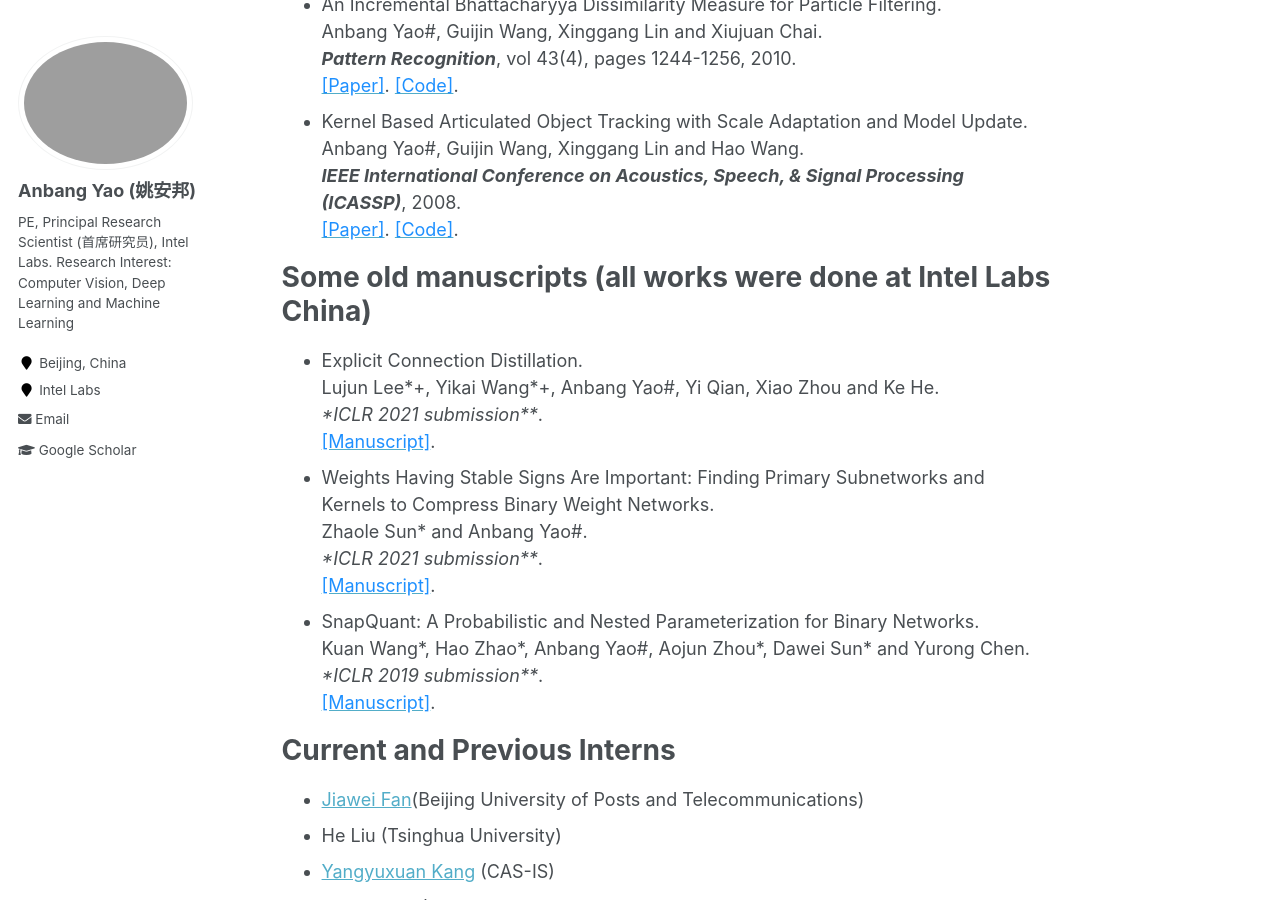
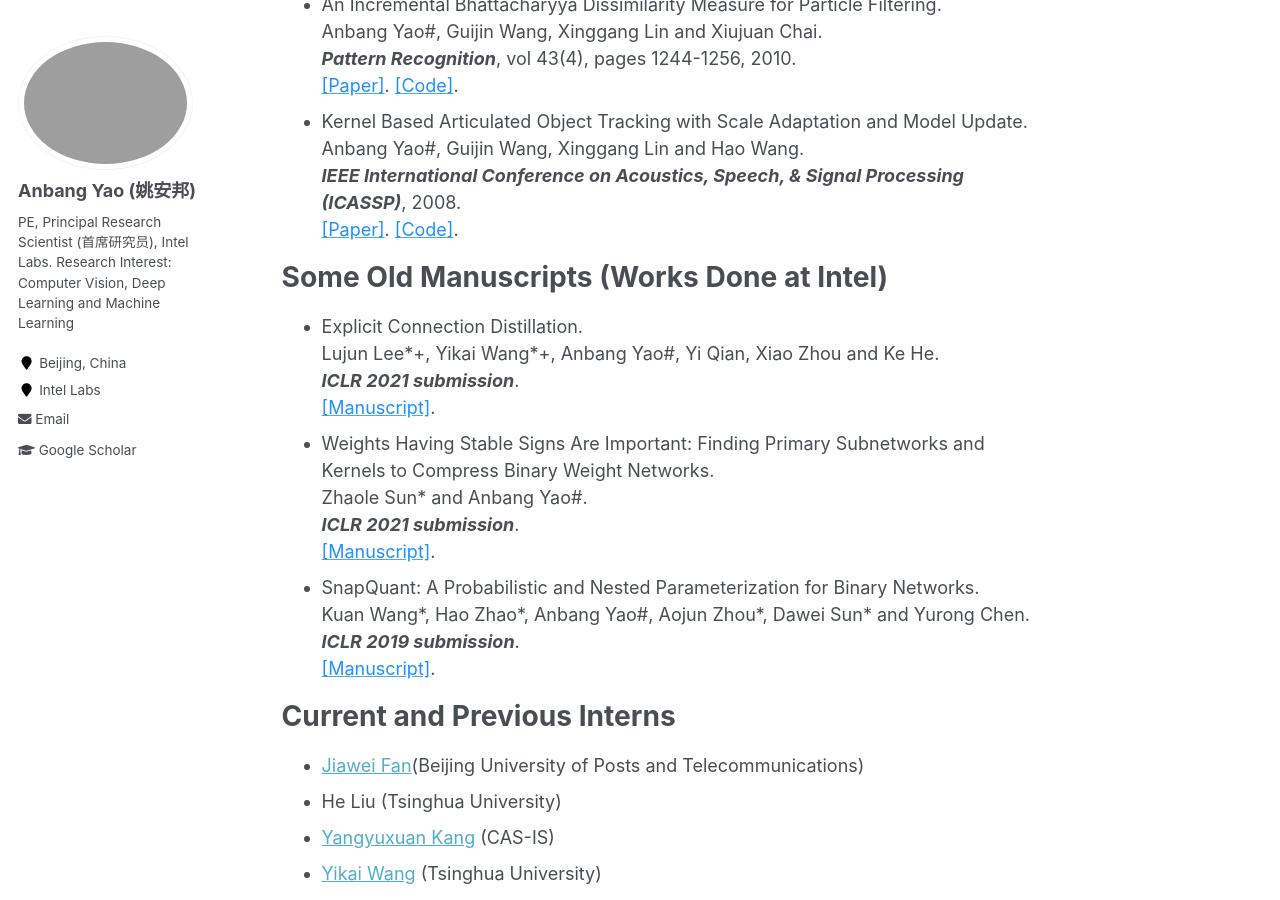
Before and after one commit to YaoAnbang/YaoAnbang.github.io, a Jekyll site: the page built from _pages/about.md, in a window 1280 px wide and 900 px high, scrolled down 6071 px. Built offline with Jekyll 4.4.1, drawn with Linux system fonts in a browser that asks for light colours.

Commit message:
Update about.md

```diff
--- a/_pages/about.md
+++ b/_pages/about.md
@@ -120,12 +120,12 @@
 + An Incremental Bhattacharyya Dissimilarity Measure for Particle Filtering.<br> Anbang Yao\#, Guijin Wang, Xinggang Lin and Xiujuan Chai.<br> <em>**Pattern Recognition**</em>, vol 43(4), pages 1244-1256, 2010.<br> [<font color="DodgerBlue">[Paper]</font>](https://www.sciencedirect.com/science/article/pii/S0031320309003689). [<font color="DodgerBlue">[Code]</font>](https://yaoanbang.github.io/).<br>
 + Kernel Based Articulated Object Tracking with Scale Adaptation and Model Update.<br> Anbang Yao\#, Guijin Wang, Xinggang Lin and Hao Wang.<br> <em>**IEEE International Conference on Acoustics, Speech, & Signal Processing (ICASSP)**</em>, 2008.<br> [<font color="DodgerBlue">[Paper]</font>](https://ieeexplore.ieee.org/document/4517767). [<font color="DodgerBlue">[Code]</font>](https://yaoanbang.github.io/).<br>
 
-Some old manuscripts (all works were done at Intel Labs China)
+Some Old Manuscripts (Works Done at Intel)
 =====
 
-+ Explicit Connection Distillation.<br> Lujun Lee\*\+, Yikai Wang\*\+, Anbang Yao\#, Yi Qian, Xiao Zhou and Ke He.<br><em>*ICLR 2021 submission**</em>.<br> [<font color="DodgerBlue">[Manuscript]</font>](https://openreview.net/pdf?id=yOkSW62hqq2).<br>
-+ Weights Having Stable Signs Are Important: Finding Primary Subnetworks and Kernels to Compress Binary Weight Networks.<br> Zhaole Sun\* and Anbang Yao\#.<br><em>*ICLR 2021 submission**</em>.<br> [<font color="DodgerBlue">[Manuscript]</font>](https://openreview.net/pdf?id=B9nDuDeanHK).<br>
-+ SnapQuant: A Probabilistic and Nested Parameterization for Binary Networks.<br> Kuan Wang\*, Hao Zhao\*, Anbang Yao\#, Aojun Zhou\*, Dawei Sun\* and Yurong Chen.<br><em>*ICLR 2019 submission**</em>.<br> [<font color="DodgerBlue">[Manuscript]</font>](https://openreview.net/pdf?id=B1ePui0ctQ).<br>
++ Explicit Connection Distillation.<br> Lujun Lee\*\+, Yikai Wang\*\+, Anbang Yao\#, Yi Qian, Xiao Zhou and Ke He.<br><em>**ICLR 2021 submission**</em>.<br> [<font color="DodgerBlue">[Manuscript]</font>](https://openreview.net/pdf?id=yOkSW62hqq2).<br>
++ Weights Having Stable Signs Are Important: Finding Primary Subnetworks and Kernels to Compress Binary Weight Networks.<br> Zhaole Sun\* and Anbang Yao\#.<br><em>**ICLR 2021 submission**</em>.<br> [<font color="DodgerBlue">[Manuscript]</font>](https://openreview.net/pdf?id=B9nDuDeanHK).<br>
++ SnapQuant: A Probabilistic and Nested Parameterization for Binary Networks.<br> Kuan Wang\*, Hao Zhao\*, Anbang Yao\#, Aojun Zhou\*, Dawei Sun\* and Yurong Chen.<br><em>**ICLR 2019 submission**</em>.<br> [<font color="DodgerBlue">[Manuscript]</font>](https://openreview.net/pdf?id=B1ePui0ctQ).<br>
 
 Current and Previous Interns
 =====
```
